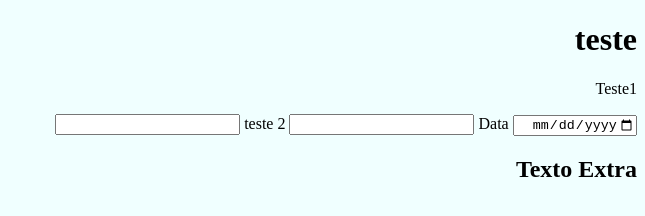
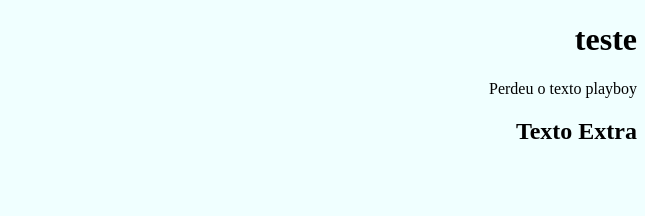
Before and after one commit to Mestevesx/Teste-de-github, a plain HTML site: page index.html in a window 1280 px wide. Shown: the whole page, without its empty margins (635-1280 px from the left). Drawn offline with Linux system fonts and the light colour scheme.

Commit message:
Update index.html

```diff
--- a/index.html
+++ b/index.html
@@ -1,5 +1,6 @@
 <!DOCTYPE html>
 <html lang="en">
+
 <head>
   <meta charset="UTF-8">
   <meta http-equiv="X-UA-Compatible" content="IE=edge">
@@ -7,16 +8,11 @@
   <meta name="viewport" content="width=device-width, initial-scale=1.0">
   <title>Document</title>
 </head>
+
 <body>
   <h1>teste</h1>
-  <form action="">
-    <p>Teste1 </p>
-    <input type="text">
-    teste 2
-    <input type="text">
-    Data
-    <input type="date">
-  </form>
+  <p>Perdeu o texto playboy</p>
   <h2>Texto Extra</h2>
 </body>
+
 </html>
```
